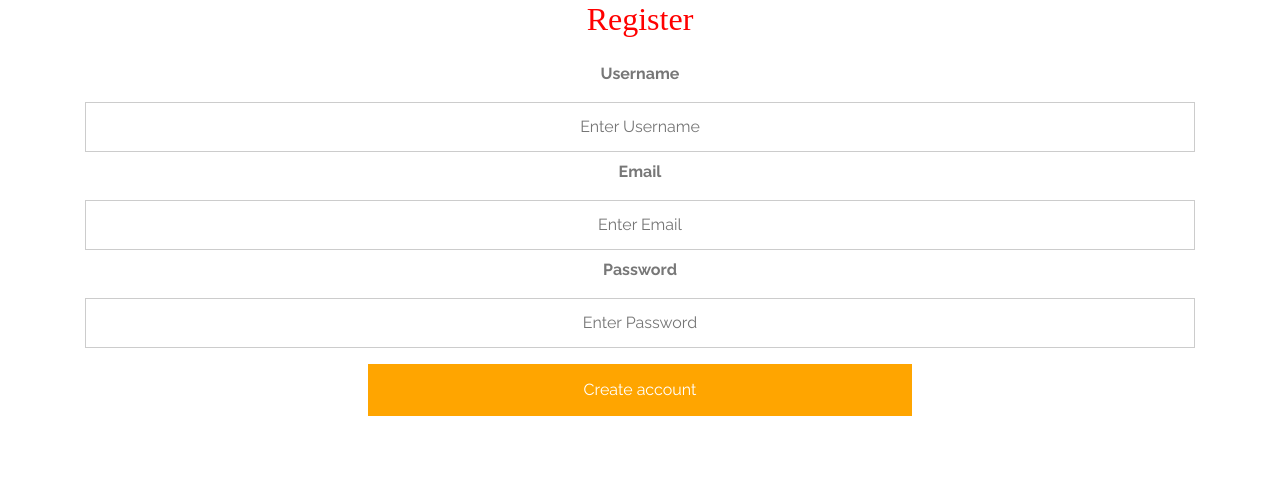
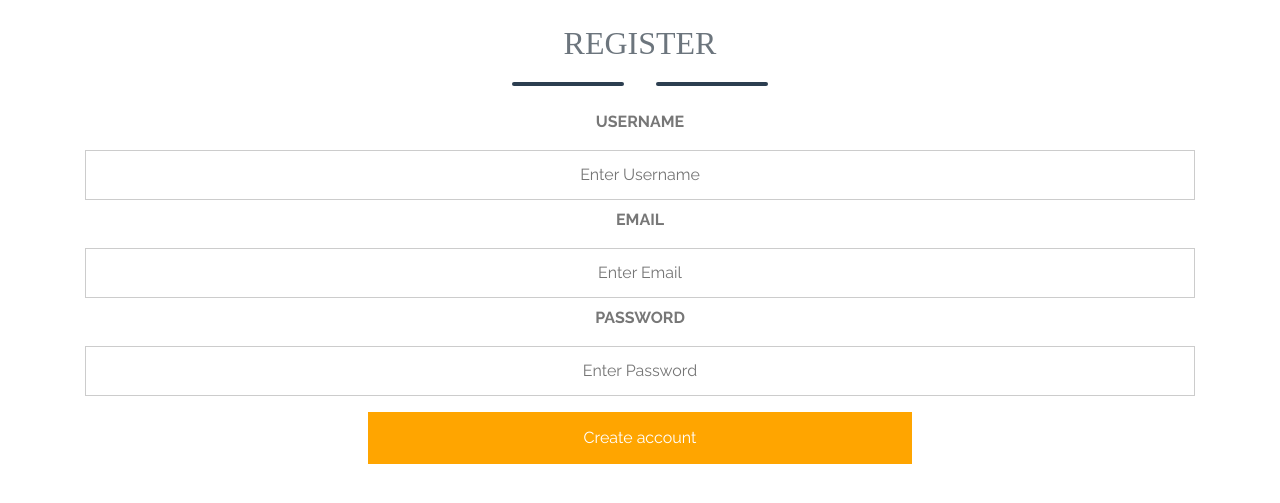
Before and after one commit to edwardyangjr/CookiePassion, a PHP site: page /CookiePassion/register.php in a window 1280 px wide. Shown: the part 245-748 px from the top of the page. Run offline with PHP 8.4, Linux system fonts and the light colour scheme; some web fonts are replaced.

Commit message:
edited format and css to match other pages

```diff
--- a/register.php
+++ b/register.php
@@ -1,8 +1,14 @@
+<!--
+  page for handling user registration
+-->
+
 <!DOCTYPE html>
 <html>
 
 <head>
   <meta name="viewport" content="width=device-width, initial-scale=1">
+
+  <!-- external files -->
   <script src="https://ajax.googleapis.com/ajax/libs/jquery/3.4.0/jquery.min.js"></script>
 
   <link rel="stylesheet" type="text/css" href="css/loginCSS2.css">
@@ -14,34 +20,36 @@
   <?php
   include("headerNavbar.php");
   ?>
-  <h2 class="h2Login">Register</h2>
+  </br>
+  <!-- Section Heading-->
+  <h2 class="page-section-heading text-center text-uppercase text-secondary mb-0">Register</h2>
+  <!-- Icon Divider-->
+  <div class="divider-custom">
+    <div class="divider-custom-line"></div>
+    <div class="divider-custom-icon"><i class="fas fa-star"></i></div>
+    <div class="divider-custom-line"></div>
+  </div>
 
+  <!-- registration section -->
   <form action="lib/checkUser.php" method="post">
 
     <div class="imgcontainer">
-      <!--img src="img_avatar2.png" alt="Avatar" class="avatar"-->
     </div>
 
     <div class="container">
-      <label for="uname"><b>Username</b></label>
+      <label for="uname" class="text-uppercase"><b>Username</b></label>
       <input id="uname" type="text" placeholder="Enter Username" name="uname" required>
 
-      <label for="email"><b>Email</b></label>
+      <label for="email" class="text-uppercase"><b>Email</b></label>
       <input type="text" placeholder="Enter Email" name="Email" id="Email" required>
 
-      <label for="psw"><b>Password</b></label>
+      <label for="psw" class="text-uppercase"><b>Password</b></label>
       <input type="password" placeholder="Enter Password" name="psw" id="psw" required>
-
 
       <!--button-->
       <button id="rbtn" type="button" class="buttonLogin">Create account</button>
       <div id="avalibility"></div>
-
-
-
     </div>
-
-
   </form>
 
 </body>
@@ -54,8 +62,7 @@
       var password = $('input[name="psw"]').val();
       $('#avalibility').css("color", "black");
 
-
-
+      // clean up entered text
       if (username.trim() == '') {
         $('#avalibility').html("please enter Username.");
         return;
@@ -69,7 +76,7 @@
         return;
       }
 
-
+      // check availabilty of unique username
       $.ajax({
         url: 'lib/checkUser.php',
         method: "POST",
```
Also changed, not shown: login.php (+24 -16 lines).
